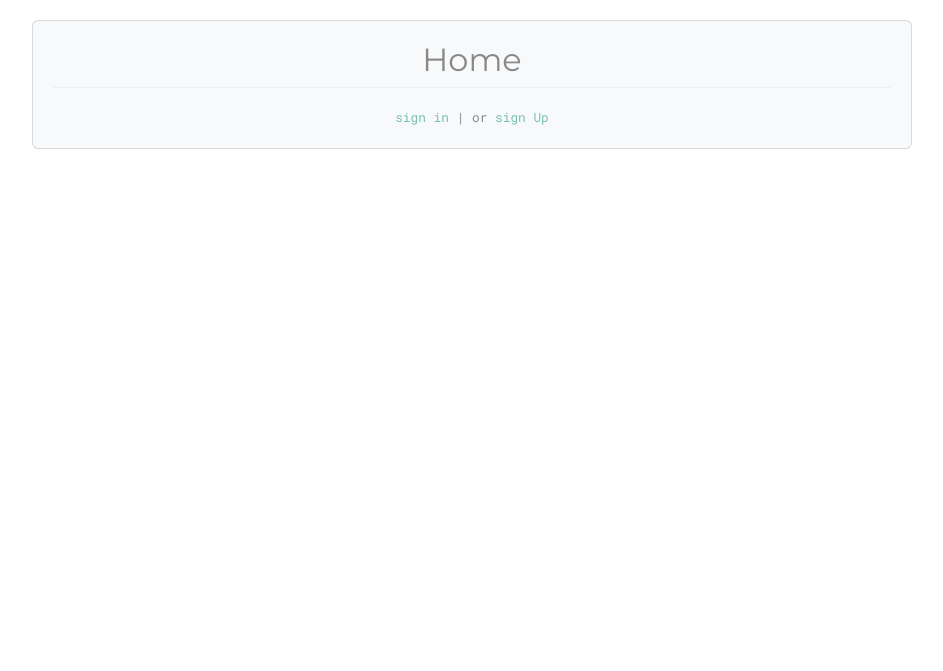
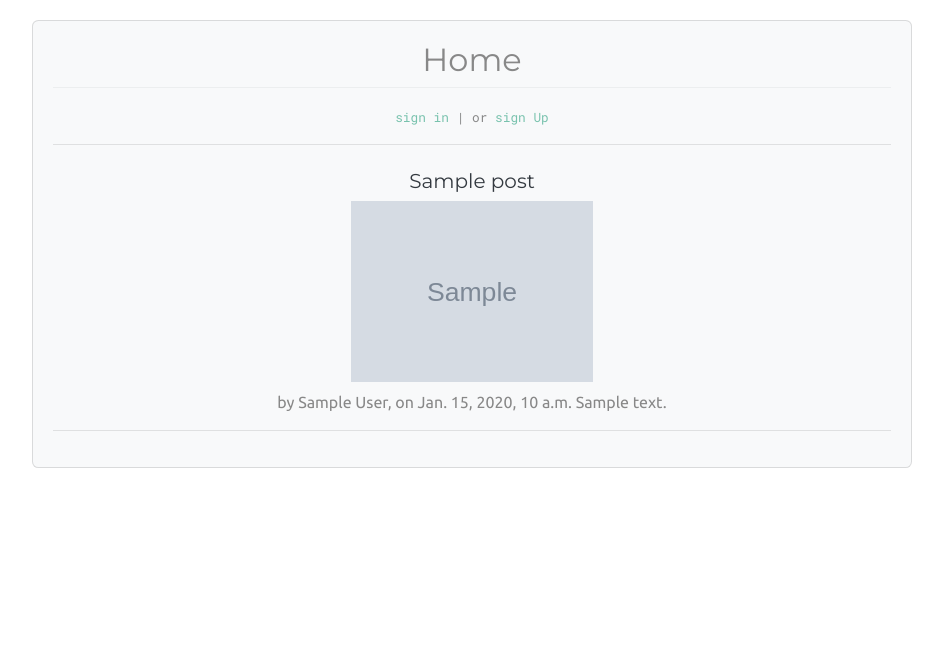
Before and after one commit to anwar-ul-azim/green-city, a Django app: template bicyclesharing/templates/home.html in a window 1280 px wide. Shown: the part 75-746 px from the top of the page, without its empty margins (168-1111 px from the left). Run offline with Django 3.2, Linux system fonts and the light colour scheme; the template is opened without the code that fills it: most values are stand-ins (such as "Sample title", 1, 10 or a date in 2020); grey boxes marked "Sample" are stand-in pictures; some libraries are stand-ins or nearby versions.

Commit message:
home design

```diff
--- a/bicyclesharing/templates/home.html
+++ b/bicyclesharing/templates/home.html
@@ -69,6 +69,19 @@
                             <a href="{% url 'register' %}">sign Up </a>
                         </small>
                     </div>
+                    <hr>
+                    {% for post in posts %}
+                    <a href="/posts/{{post.id}}" class="nav-link">
+                        <h5 class="text-dark"> {{post.title}} <br> </h5>
+                        <img src="{{post.image.url}}" alt="post picture" style="width:30%; height:auto;"> <br>
+                    </a>
+                    <p class="text-muted">
+                        by {{post.author}}, on
+                        {{post.date}}
+                        {{post.summary | safe}}
+                    </p>
+                    <hr>
+                    {% endfor %}
                 </div>
             </div>
         </div>
--- a/bicyclesharing/views.py
+++ b/bicyclesharing/views.py
@@ -1,6 +1,7 @@
 from django.core.paginator import Paginator
 from django.shortcuts import render
 from cycles.models import Cycle
+from posts.models import Post
 
 def home(request):
     cycles_list = []
@@ -16,8 +17,10 @@ def home(request):
     paginator = Paginator(cycles_list, 5)  # Show 5 items per page
     page = request.GET.get('page')
     cycles = paginator.get_page(page)
+    posts_list = Post.objects.all()[:2]
     content = {
-        'cycles': cycles
+        'cycles': cycles,
+        'posts': posts_list
         }
     return render(request, 'home.html', content)
 
```
